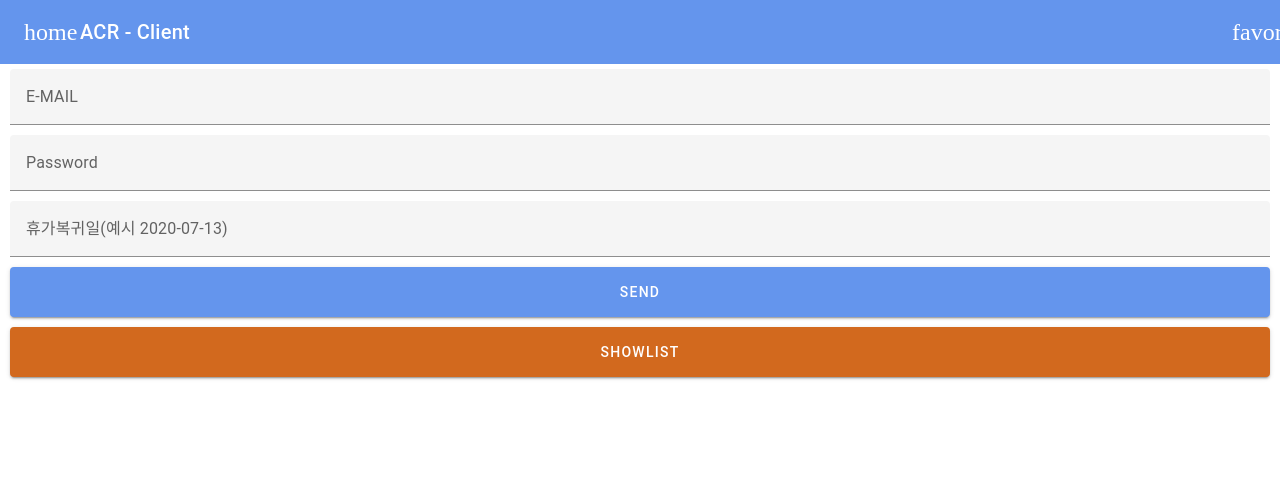
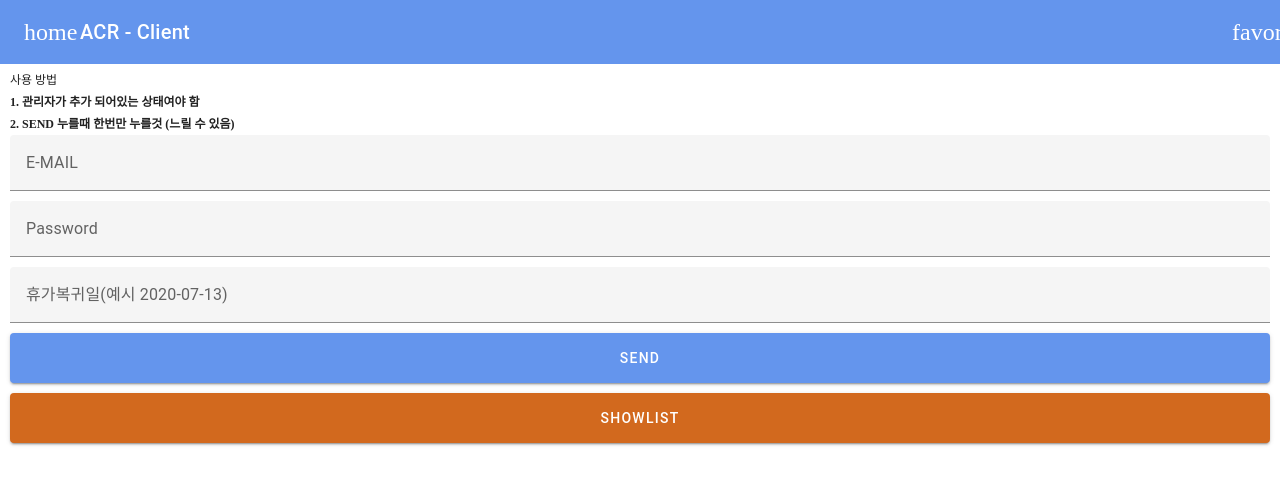
Before and after one commit to gwanwoodev/auto-temperature-reporting-client, a plain HTML site: page index.html in a window 1280 px wide. Shown: the top 484 px of the page. Drawn offline with Linux system fonts and the light colour scheme; some icons are missing; a web font is replaced by a local one.

Commit message:
update notice_text & queue dialog testing

```diff
--- a/index.html
+++ b/index.html
@@ -25,6 +25,12 @@
             </section>
         </div>
     </header>
+
+    <section>
+        <h1 class="notice_text">사용 방법</h1>
+        <p class="notice_text bold">1. 관리자가 추가 되어있는 상태여야 함</p>
+        <p class="notice_text bold">2. SEND 누를때 한번만 누를것 (느릴 수 있음)</p>
+    </section>
 
     <div class="mdc-dialog">
         <div class="mdc-dialog__container">
--- a/src/css/global.css
+++ b/src/css/global.css
@@ -58,3 +58,7 @@
       margin: 10px 10px 0px 10px;
       font-size: 12px;
   }
+
+  .bold {
+      font-weight: 900;
+  }
```
